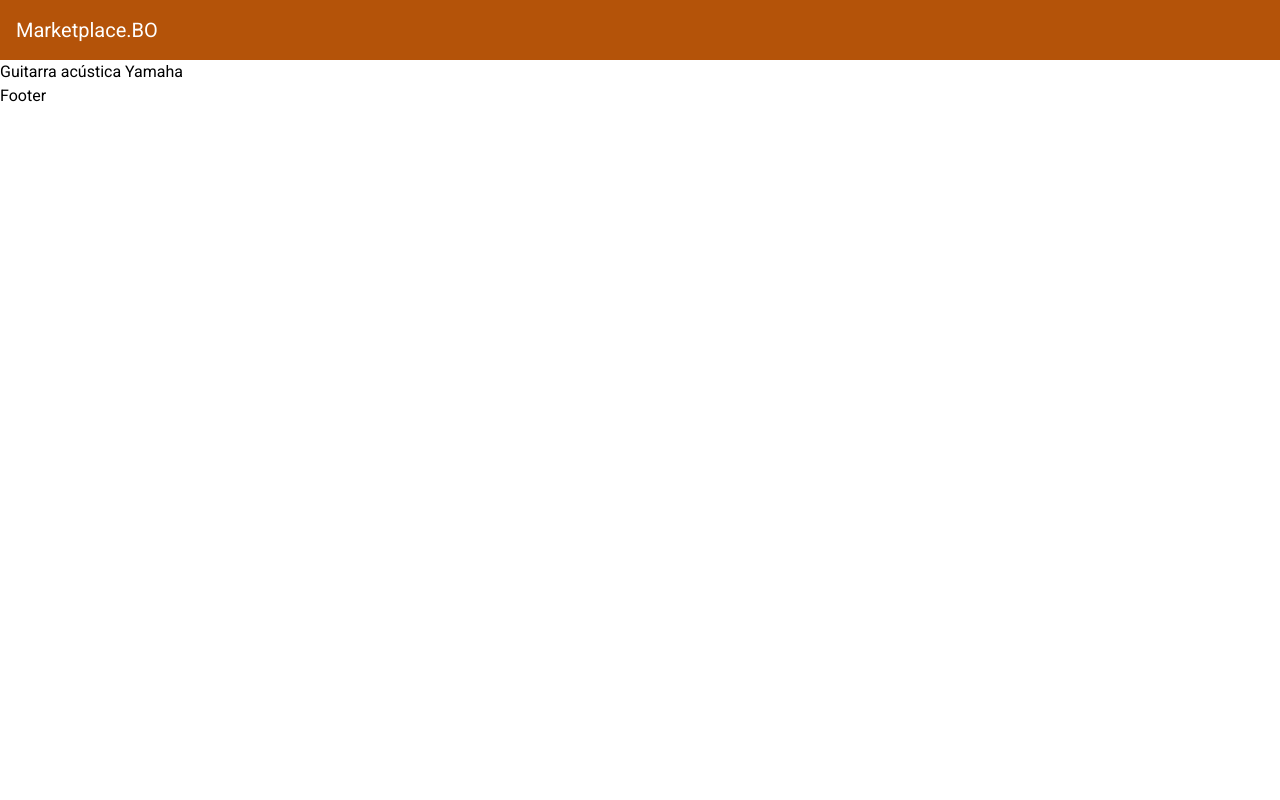
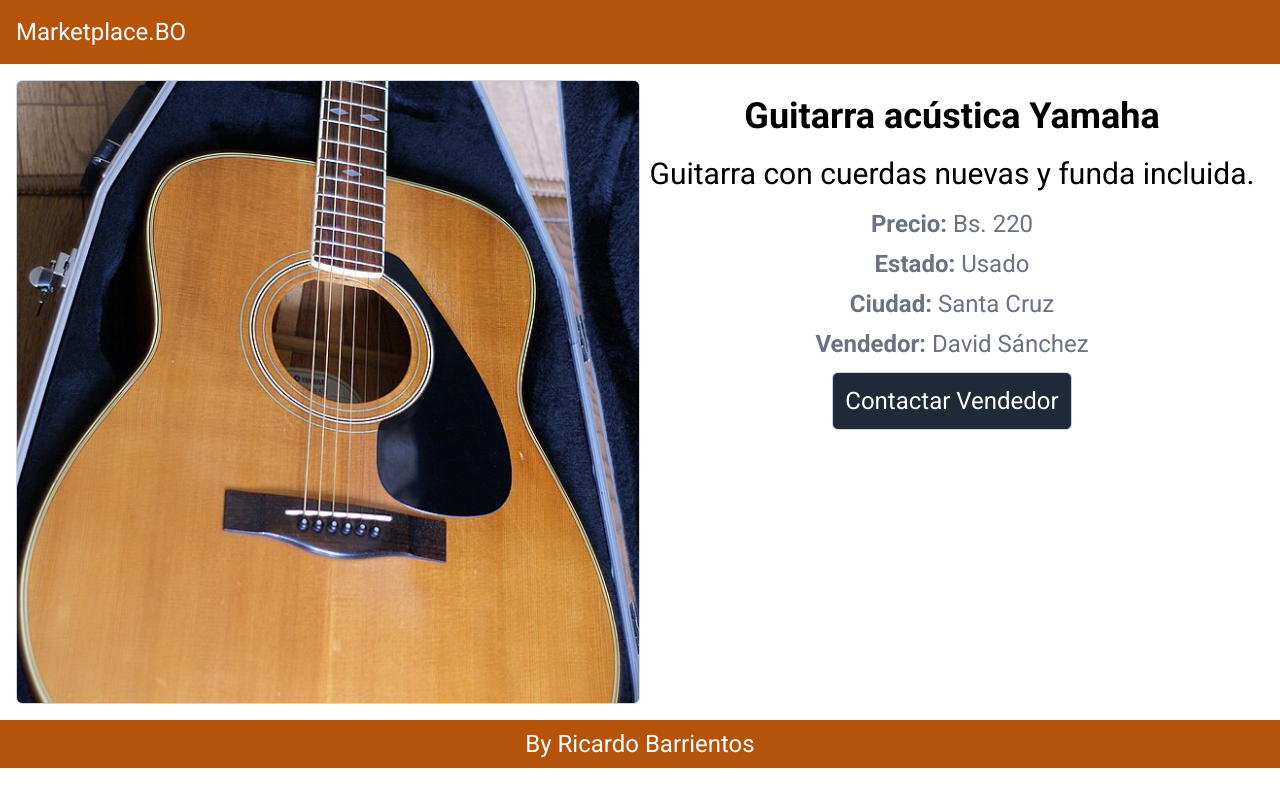
Before and after one commit to ricbm710/Marketplace.BO, a React (Vite) app: page /product/10 in a window 1280 px wide. Built offline with nearby package versions, Linux system fonts and the light colour scheme.

Commit message:
Product Page Basic Done

```diff
--- a/src/Layout.tsx
+++ b/src/Layout.tsx
@@ -2,13 +2,14 @@
 import { Outlet } from "react-router-dom";
 //components
 import Navbar from "./components/main/Navbar";
+import Footer from "./components/main/Footer";
 
 const Layout = () => {
   return (
     <>
       <Navbar />
       <Outlet />
-      <div>Footer</div>
+      <Footer />
     </>
   );
 };
--- a/src/assets/data.ts
+++ b/src/assets/data.ts
@@ -8,7 +8,7 @@ export const products: Product[] = [
     price: 750,
     condition: "Usado",
     description: "Teléfono en buen estado con garantía de 3 meses.",
-    city: "Madrid",
+    city: "Santa Cruz",
     image: "1.jpg",
     category: "Electrónica",
     views: 105,
@@ -20,7 +20,7 @@ export const products: Product[] = [
     price: 300,
     condition: "Usado",
     description: "Sofá cómodo y amplio, ideal para el salón.",
-    city: "Barcelona",
+    city: "Cochabamba",
     image: "2.jpg",
     category: "Hogar",
     views: 45,
@@ -32,7 +32,7 @@ export const products: Product[] = [
     price: 500,
     condition: "Nuevo",
     description: "Bicicleta perfecta para rutas y terrenos difíciles.",
-    city: "Valencia",
+    city: "Santa Cruz",
     image: "3.jpg",
     category: "Deportes",
     views: 88,
@@ -44,7 +44,7 @@ export const products: Product[] = [
     price: 850,
     condition: "Usado",
     description: "Laptop en excelente estado, ideal para estudiantes.",
-    city: "Sevilla",
+    city: "Cochabamba",
     image: "4.jpg",
     category: "Electrónica",
     views: 64,
@@ -56,7 +56,7 @@ export const products: Product[] = [
     price: 1200,
     condition: "Nuevo",
     description: "Cámara DSLR con lente de 18-55mm.",
-    city: "Bilbao",
+    city: "Santa Cruz",
     image: "5.jpg",
     category: "Fotografía",
     views: 72,
@@ -68,7 +68,7 @@ export const products: Product[] = [
     price: 400,
     condition: "Usado",
     description: "Cama cómoda, incluye colchón ortopédico.",
-    city: "Zaragoza",
+    city: "Cochabamba",
     image: "6.jpg",
     category: "Hogar",
     views: 39,
@@ -80,7 +80,7 @@ export const products: Product[] = [
     price: 500,
     condition: "Usado",
     description: "Reloj inteligente serie 6, en buen estado.",
-    city: "Granada",
+    city: "Santa Cruz",
     image: "7.jpg",
     category: "Electrónica",
     views: 55,
@@ -92,7 +92,7 @@ export const products: Product[] = [
     price: 120,
     condition: "Nuevo",
     description: "Zapatos ideales para correr y caminar.",
-    city: "Málaga",
+    city: "La Paz",
     image: "8.jpg",
     category: "Moda",
     views: 77,
@@ -104,7 +104,7 @@ export const products: Product[] = [
     price: 15,
     condition: "Usado",
     description: "Edición de bolsillo, perfecto estado.",
-    city: "Córdoba",
+    city: "Tarija",
     image: "9.jpg",
     category: "Libros",
     views: 34,
@@ -116,7 +116,7 @@ export const products: Product[] = [
     price: 220,
     condition: "Usado",
     description: "Guitarra con cuerdas nuevas y funda incluida.",
-    city: "Santander",
+    city: "Santa Cruz",
     image: "10.jpg",
     category: "Música",
     views: 50,
@@ -129,7 +129,7 @@ export const products: Product[] = [
     condition: "Nuevo",
     description:
       "Bocina resistente al agua, ideal para actividades al aire libre.",
-    city: "Alicante",
+    city: "Santa Cruz",
     image: "11.jpg",
     category: "Electrónica",
     views: 65,
@@ -141,7 +141,7 @@ export const products: Product[] = [
     price: 150,
     condition: "Usado",
     description: "Chaqueta de cuero en excelente estado, talla M.",
-    city: "Madrid",
+    city: "La Paz",
     image: "12.jpg",
     category: "Moda",
     views: 80,
@@ -153,7 +153,7 @@ export const products: Product[] = [
     price: 200,
     condition: "Nuevo",
     description: "Silla cómoda para oficina, ajustable y con soporte lumbar.",
-    city: "Valencia",
+    city: "La Paz",
     image: "13.jpg",
     category: "Hogar",
     views: 60,
@@ -165,7 +165,7 @@ export const products: Product[] = [
     price: 10,
     condition: "Nuevo",
     description: "Taza de cerámica personalizada con nombre.",
-    city: "Murcia",
+    city: "Santa Cruz",
     image: "14.jpg",
     category: "Regalos",
     views: 25,
@@ -177,7 +177,7 @@ export const products: Product[] = [
     price: 300,
     condition: "Nuevo",
     description: "Cámara deportiva, resistente al agua y con estabilización.",
-    city: "Palma de Mallorca",
+    city: "Santa Cruz",
     image: "15.jpg",
     category: "Electrónica",
     views: 40,
--- a/src/components/UI/ProductCard.tsx
+++ b/src/components/UI/ProductCard.tsx
@@ -4,6 +4,7 @@ import { FontAwesomeIcon } from "@fortawesome/react-fontawesome";
 import { Product } from "../../types/product.types";
 //fa
 import { faLocationCrosshairs } from "@fortawesome/free-solid-svg-icons/faLocationCrosshairs";
+//rrd
 import { Link } from "react-router-dom";
 
 type ProductCardProps = {
@@ -14,7 +15,7 @@ const ProductCard = ({ product }: ProductCardProps) => {
   return (
     <>
       <div className="p-2">
-        <div className="w-full max-w-[300px] aspect-square overflow-hidden border border-gray-300 rounded-md">
+        <div className="w-full max-w-[400px] aspect-square overflow-hidden border border-gray-300 rounded-md md:max-w-[800px]">
           <Link to={`product/${product.id}`}>
             <img
               src={`/dummy/${product.image}`}
@@ -23,7 +24,8 @@ const ProductCard = ({ product }: ProductCardProps) => {
             />
           </Link>
         </div>
-        <h3 className="text-sm truncate">{product.name}</h3>
+        <div className="bg-gray-50">
+          <h3 className="truncate">{product.name}</h3>
           <p className="text-xl text-gray-500">Bs. {product.price}</p>
           <div className="flex items-center gap-2">
             <FontAwesomeIcon
@@ -34,6 +36,7 @@ const ProductCard = ({ product }: ProductCardProps) => {
             <p className="text-gray-500 text-sm">{product.city}</p>
           </div>
         </div>
+      </div>
     </>
   );
 };
--- /dev/null
+++ b/src/components/main/Footer.tsx
@@ -0,0 +1,13 @@
+const Footer = () => {
+  return (
+    <>
+      <div className="bg-amber-700 p-2">
+        <p className="text-white text-sm md:text-2xl text-center">
+          By Ricardo Barrientos
+        </p>
+      </div>
+    </>
+  );
+};
+
+export default Footer;
--- a/src/components/main/Navbar.tsx
+++ b/src/components/main/Navbar.tsx
@@ -1,9 +1,13 @@
+import { Link } from "react-router-dom";
+
 const Navbar = () => {
   return (
     <>
       <div className="bg-amber-700 p-2 md:p-4">
         <div>
-          <h1 className="text-white md:text-xl">Marketplace.BO</h1>
+          <Link to="/">
+            <h1 className="text-white text-lg md:text-2xl">Marketplace.BO</h1>
+          </Link>
         </div>
       </div>
     </>
--- a/src/pages/Home.tsx
+++ b/src/pages/Home.tsx
@@ -6,7 +6,7 @@ import ProductCard from "../components/UI/ProductCard";
 const Home = () => {
   return (
     <>
-      <div className="grid grid-cols-2 gap-2 mt-2">
+      <div className="grid grid-cols-2 gap-2 mt-2 md:grid-cols-4">
         {products.map((p) => (
           <ProductCard product={p} key={p.id} />
         ))}
--- a/src/pages/Product.tsx
+++ b/src/pages/Product.tsx
@@ -3,7 +3,7 @@ import { products } from "../assets/data";
 //hooks
 import { useEffect, useState } from "react";
 //rrd
-import { useParams } from "react-router-dom";
+import { Link, useParams } from "react-router-dom";
 //types
 import { Product as ProductType } from "../types/product.types";
 
@@ -16,7 +16,47 @@ const Product = () => {
     setProduct(fetchedProduct || null);
   }, [id]);
 
-  return <div>{product?.name}</div>;
+  return (
+    <>
+      <div className="p-2 flex flex-col md:flex-row md:p-4">
+        <div className="w-full md:w-1/2 max-w-[800px] md:max-w-[800px] aspect-square overflow-hidden border border-gray-300 rounded-md ">
+          <img
+            src={`/dummy/${product?.image}`}
+            className="w-full h-full object-cover object-center"
+            alt="Product"
+          />
+        </div>
+        <div className="flex flex-col align-center mx-auto">
+          <h3 className="text-center font-semibold p-1 md:p-4 md:text-4xl">
+            {product?.name}
+          </h3>
+          <p className="text-center text-sm md:text-3xl md:p-1 mb-2">
+            {product?.description}
+          </p>
+          <p className="text-center text-sm md:text-2xl text-gray-500 md:p-1">
+            <span className="font-semibold">Precio:</span> Bs. {product?.price}
+          </p>
+          <p className="text-center text-sm md:text-2xl text-gray-500 md:p-1">
+            <span className="font-semibold">Estado:</span> {product?.condition}
+          </p>
+          <p className="text-center text-sm md:text-2xl text-gray-500 md:p-1">
+            <span className="font-semibold">Ciudad:</span> {product?.city}
+          </p>
+          <p className="text-center text-sm md:text-2xl text-gray-500 md:p-1">
+            <span className="font-semibold">Vendedor:</span> {product?.user}
+          </p>
+          <div className="flex justify-center">
+            <Link
+              to="https://wa.me/75577695?text=hola"
+              className="text-sm md:text-2xl my-2 p-2 md:p-3 border border-gray-300 rounded-md bg-gray-800 text-white hover:bg-customBlue transition-all"
+            >
+              Contactar Vendedor
+            </Link>
+          </div>
+        </div>
+      </div>
+    </>
+  );
 };
 
 export default Product;
--- a/tailwind.config.js
+++ b/tailwind.config.js
@@ -7,6 +7,9 @@ export default {
         sans: ["Roboto", "sans-serif"], // Replace 'Roboto' with your font
         // You can add more font families if needed:
       },
+      colors: {
+        customBlue: "rgb(67, 101, 163)",
+      },
     },
   },
   plugins: [],
```
Lines whose indentation alone changed are shown as unchanged.
